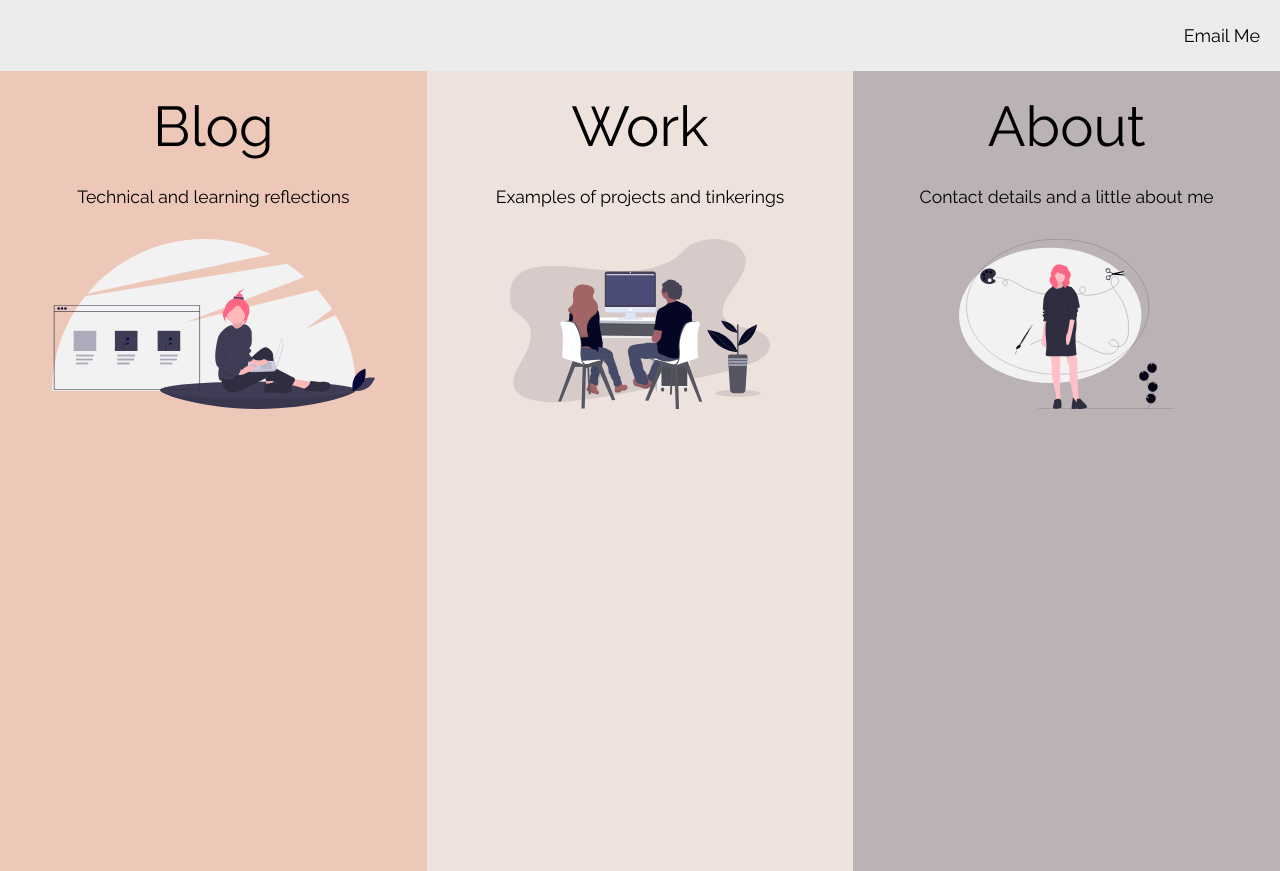
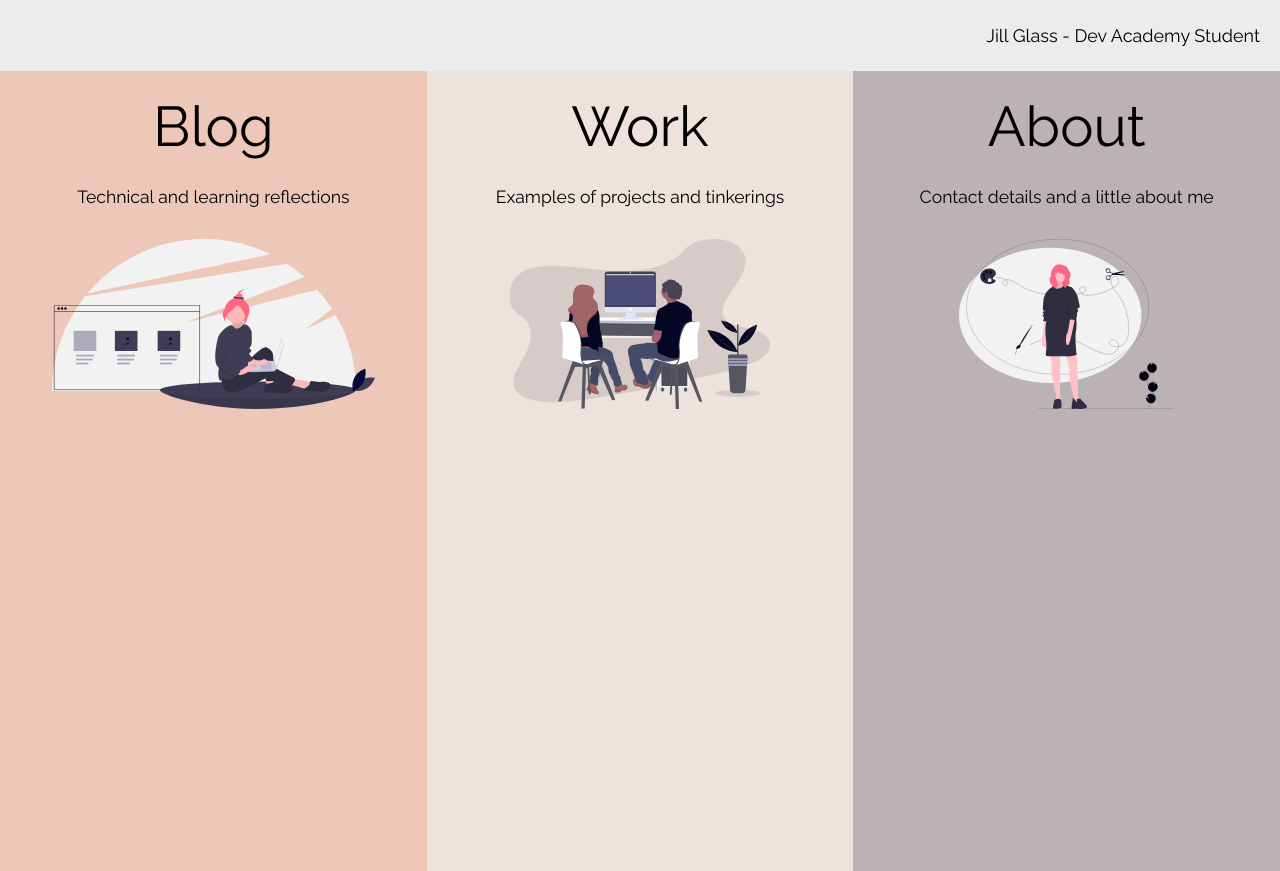
Before and after one commit to jillGlass/jillGlass.github.io, a plain HTML site: page index.html in a window 1280 px wide. Drawn offline with Linux system fonts and the light colour scheme.

Commit message:
update site branding

```diff
--- a/index.html
+++ b/index.html
@@ -22,7 +22,11 @@
     <nav>
       <ul class="navigation">
         <div class="nav-right">
-          <li><a href="About/about.html" class="burger">Email Me</a></li>
+          <li>
+            <a href="About/about.html" class="burger"
+              >Jill Glass - Dev Academy Student</a
+            >
+          </li>
         </div>
       </ul>
     </nav>
--- a/styles/main.css
+++ b/styles/main.css
@@ -103,20 +103,17 @@ a:visited {
   font-size: 3.5em;
   padding: 0;
   justify-items: center;
-  cursor: pointer;
 }
 
 .image {
   display: inline-grid;
   justify-items: center;
-  cursor: pointer;
 }
 
 .intro {
   display: inline-grid;
   font-size: 1.1em;
   justify-items: center;
-  cursor: pointer;
 }
 
 @media screen and (min-width: 775px) {
@@ -171,6 +168,7 @@ a:visited {
   grid-gap: 1em;
   padding: 1em 3em 100vh 3em;
   background-color: #edc7b7;
+  cursor: default;
 }
 
 .standard-entry {
@@ -233,10 +231,12 @@ a:visited {
 
 .about-background {
   background-color: #bab2b5;
+  cursor: default;
 }
 
 /* work */
 
 .work-background {
   background-color: #eee2dc;
+  cursor: default;
 }
```
Also changed, not shown: blog/blog.html (+1 -1 lines).
